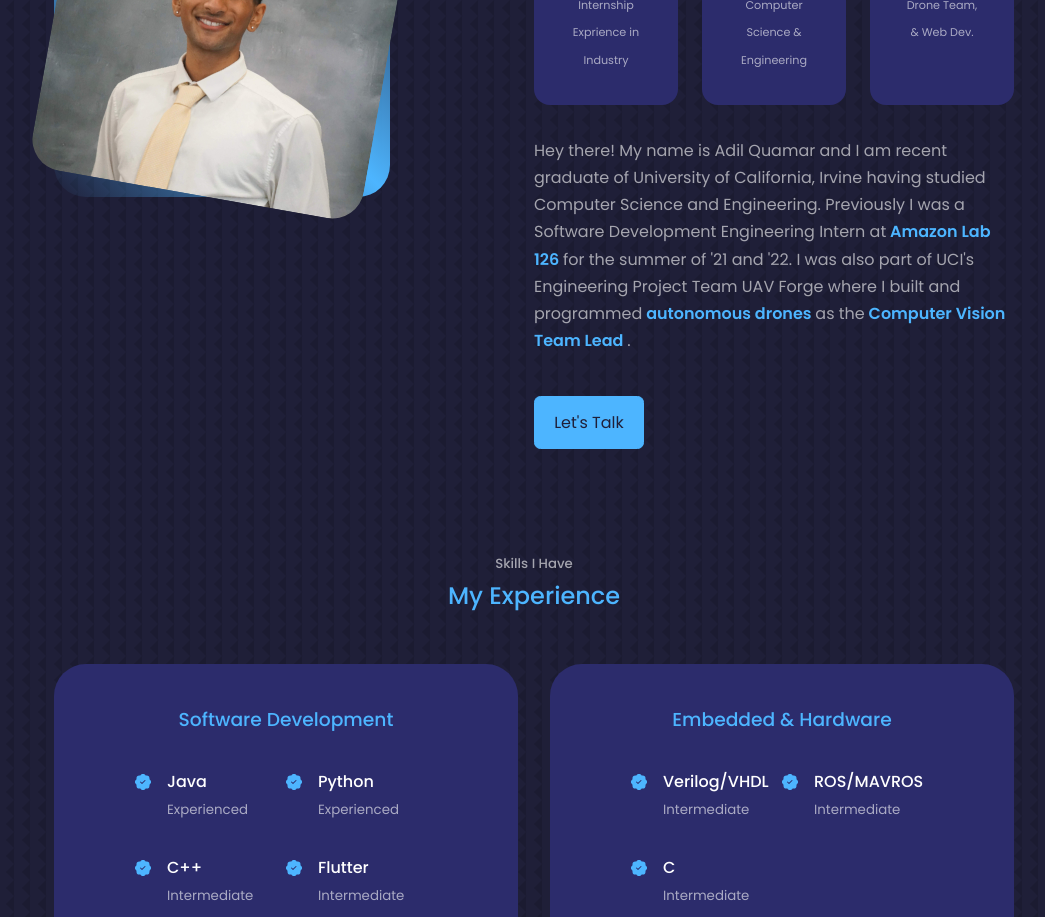
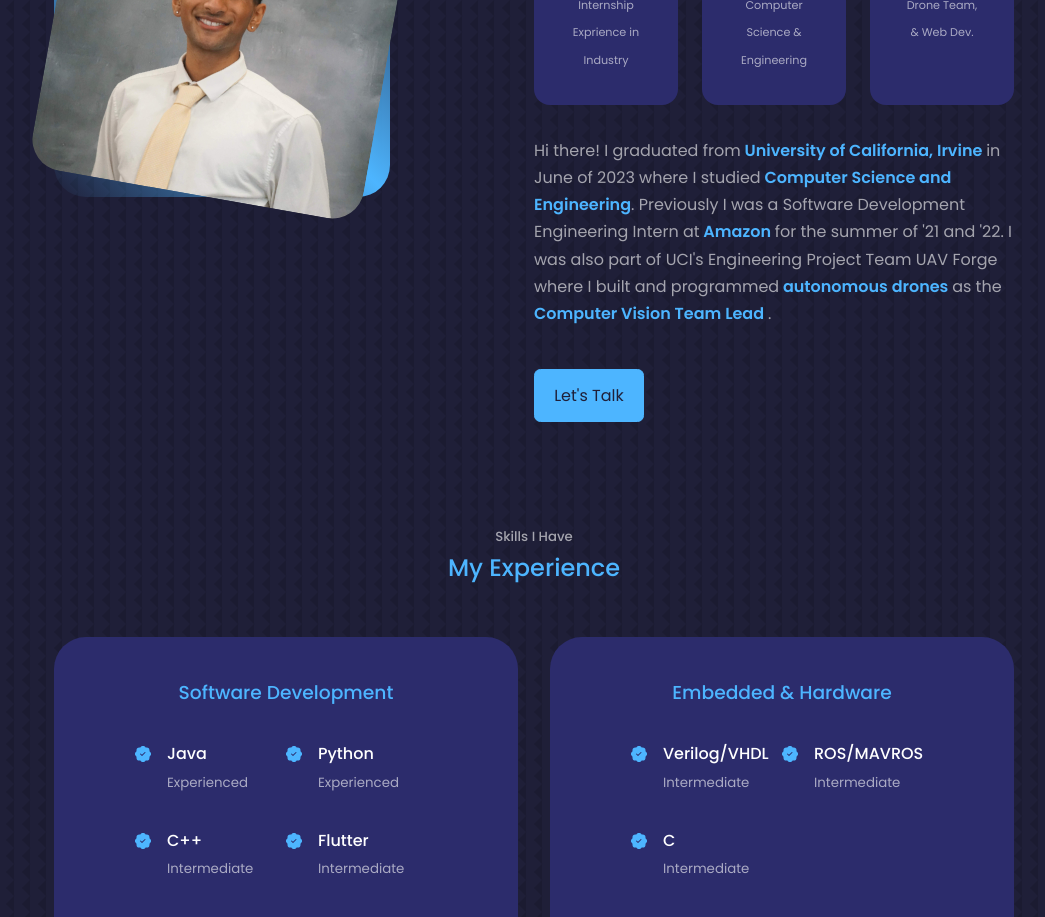
Before and after one commit to adilquamar/portfoliowebsite, a React (Create React App) app: page / in a window 1280 px wide. Shown: the part 1200-2117 px from the top of the page, without its empty margins (106-1151 px from the left). Built offline with nearby package versions, Linux system fonts and the light colour scheme.

Commit message:
update about me section to fix grammar and readability

```diff
--- a/src/components/about/About.jsx
+++ b/src/components/about/About.jsx
@@ -41,9 +41,12 @@ const About = () => {
           </div>
 
           <p>
-            Hey there! My name is Adil Quamar and I am recent graduate of University of California, Irvine having studied Computer Science and Engineering.
+            Hi there! I graduated from
+            <b style={{color: "#4db5ff"}}> University of California, Irvine </b>
+            in June of 2023 where I studied
+            <b style={{color: "#4db5ff"}}> Computer Science and Engineering</b>.
             Previously I was a Software Development Engineering Intern at
-            <b style={{color: "#4db5ff"}}> Amazon Lab 126 </b>
+            <b style={{color: "#4db5ff"}}> Amazon </b>
             for the summer of '21 and '22.
             I was also part of UCI's Engineering Project Team UAV Forge where I built and programmed
             <b style={{color: "#4db5ff"}}> autonomous drones </b> as the
```
